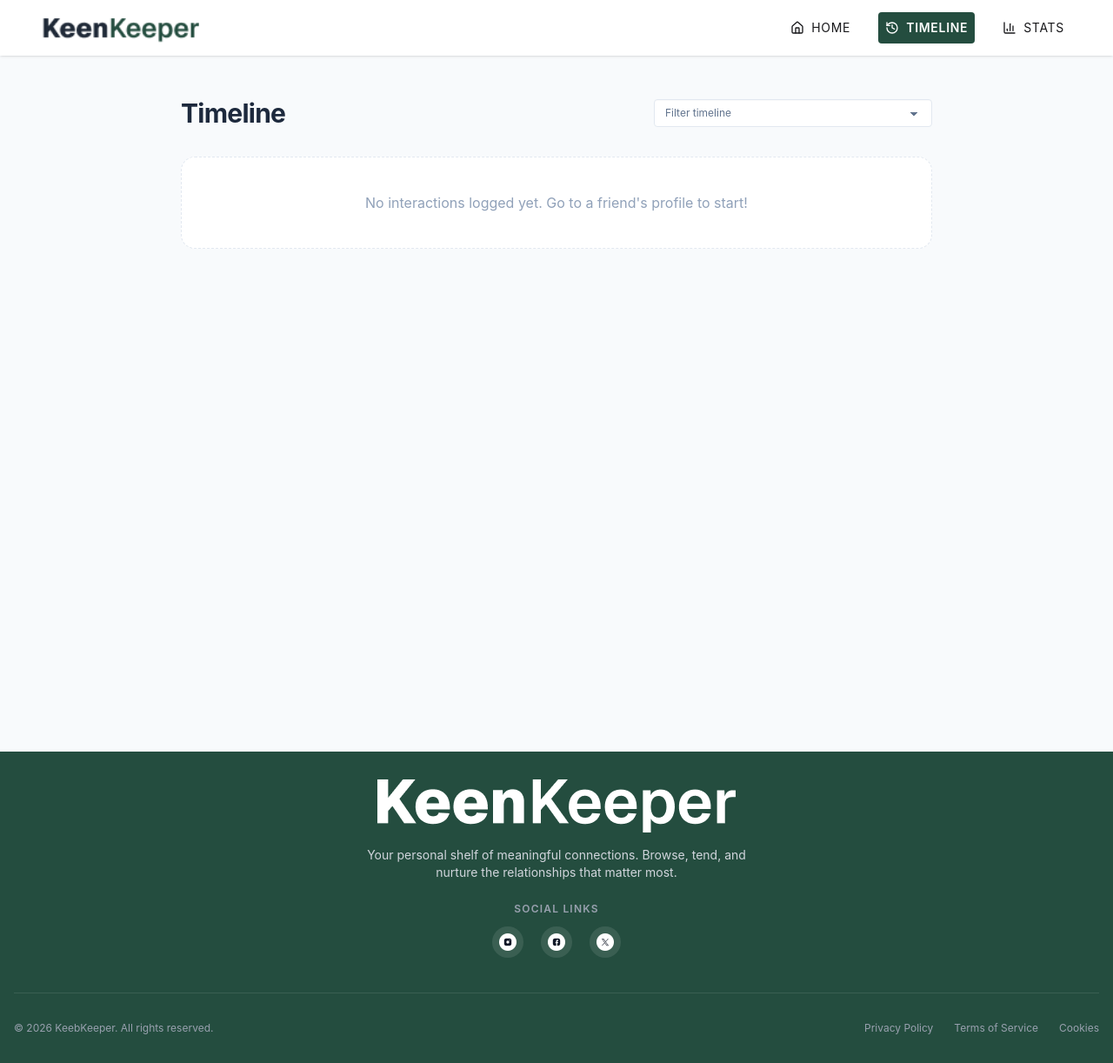
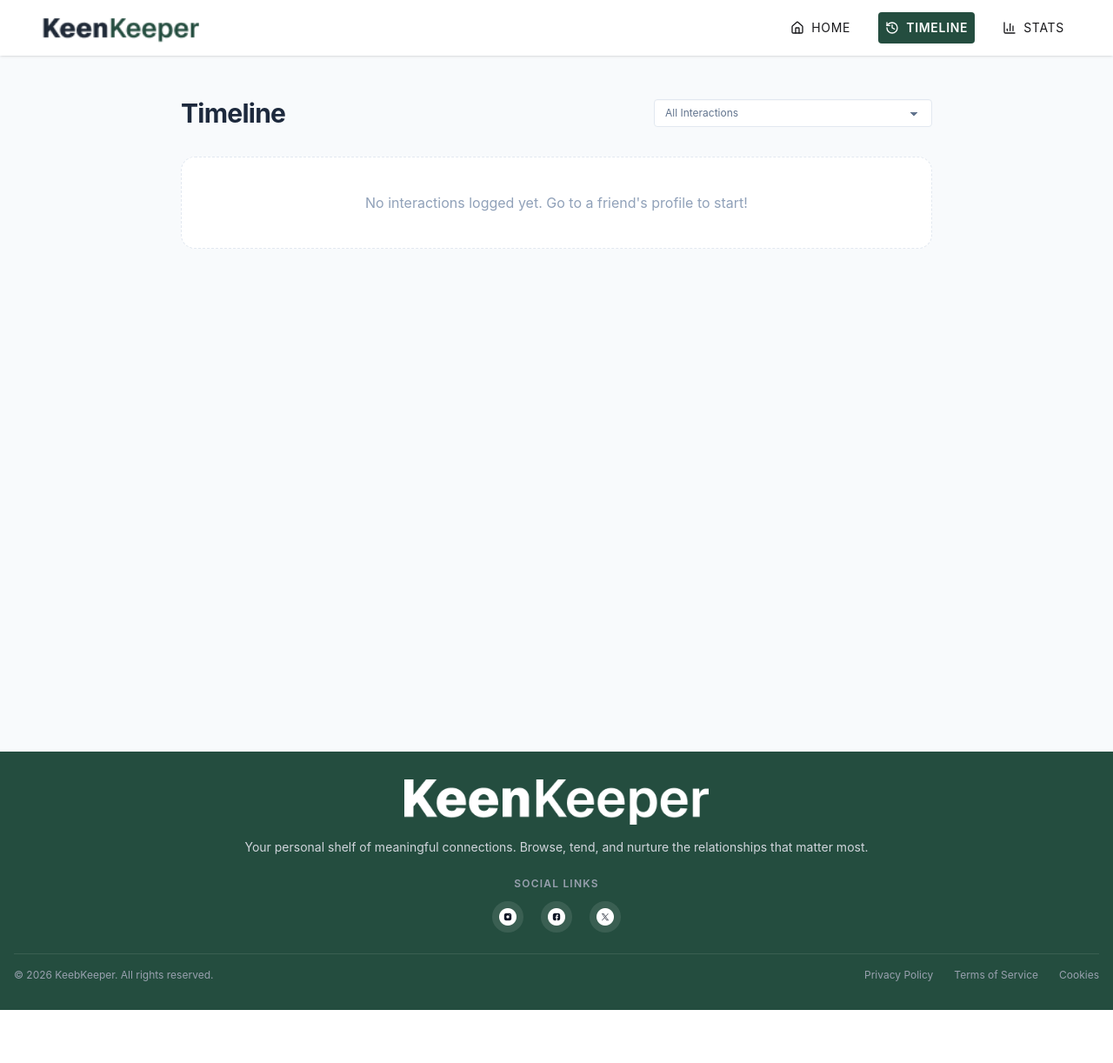
Before and after one commit to shahriarahmed02/KeenKeeper, a React (Vite) app: page /timeline in a window 1280 px wide. Shown: the whole page at 87% size. After the commit the page ends 1161 px from the top, so only its background shows below. Built offline with nearby package versions, Linux system fonts and the light colour scheme.

Commit message:
Readme file and Timeline filtering part added

```diff
--- a/src/component/footer/Footer.jsx
+++ b/src/component/footer/Footer.jsx
@@ -10,11 +10,14 @@ const Footer = () => {
       <div className="max-w-7xl mx-auto px-4">
         <div className="flex flex-col items-center text-center space-y-6">
 
-          {/* Brand Logo & Name */}
-          <div className="flex flex-col items-center text-center mx-auto">
-            <img src={Footer1} alt="logo" />
-            {/* <h2 className="text-5xl font-bold tracking-tight">KeenKeeper</h2> */}
-            <p className="mt-4 text-gray-300 max-w-md text-sm  mx-auto  items-center">
+          {/* Brand Logo & Name - Responsive Logic Added Here */}
+          <div className="flex flex-col items-center text-center mx-auto w-full">
+            <img
+              src={Footer1}
+              alt="logo"
+              className="w-full max-w-[200px] md:max-w-[300px] lg:max-w-[350px] h-auto object-contain"
+            />
+            <p className="mt-4 text-gray-300 max-w-full text-sm mx-auto items-center">
               Your personal shelf of meaningful connections. Browse, tend, and nurture the relationships that matter most.
             </p>
           </div>
@@ -23,28 +26,20 @@ const Footer = () => {
           <div className="flex flex-col items-center space-y-3">
             <span className="text-xs font-semibold uppercase tracking-widest text-gray-400">Social Links</span>
             <div className="flex gap-5">
-                    {/* Instagram */}
               <a href="#" className="p-2 bg-white/10 rounded-full hover:bg-white/20 transition-all active:scale-95">
                 <img src={Instagram} alt="Instagram" className="w-5 h-5 object-contain" />
               </a>
-
-              {/* Facebook */}
               <a href="#" className="p-2 bg-white/10 rounded-full hover:bg-white/20 transition-all active:scale-95">
                 <img src={Facebook} alt="Facebook" className="w-5 h-5 object-contain" />
               </a>
-
-              {/* Twitter */}
               <a href="#" className="p-2 bg-white/10 rounded-full hover:bg-white/20 transition-all active:scale-95">
                 <img src={Twitter} alt="Twitter" className="w-5 h-5 object-contain" />
               </a>
-
-
-
             </div>
           </div>
 
           {/* Divider */}
-          <div className="w-full border-t border-white/10 pt-8 mt-4">
+          <div className="w-full border-t border-white/10 pt-4 ">
             <div className="flex flex-col md:flex-row justify-between items-center gap-4 text-xs text-gray-400">
               <p>© 2026 KeebKeeper. All rights reserved.</p>
               <div className="flex gap-6">
--- a/src/pages/FriendDetails.jsx
+++ b/src/pages/FriendDetails.jsx
@@ -29,7 +29,7 @@ const FriendDetails = () => {
 
   const handleLog = (type) => {
     addLog(type, friend.name);
-    toast.success(`${type} recorded with ${friend.name}`);
+    toast.success(`${type} with ${friend.name}`);
   };
 
   return (
--- a/src/pages/Home.jsx
+++ b/src/pages/Home.jsx
@@ -4,22 +4,23 @@ import { UserPlus } from 'lucide-react';
 
 const Home = () => {
   const [friends, setFriends] = useState([]);
+  const [loading, setLoading] = useState(true); // লোডিং স্টেট যোগ করা হয়েছে
 
   useEffect(() => {
+    setLoading(true);
     fetch('/friends.json')
       .then(res => res.json())
-      .then(data => setFriends(data));
+      .then(data => {
+        setFriends(data);
+        setLoading(false); // ডেটা পাওয়ার পর লোডিং ফলস
+      })
+      .catch(() => setLoading(false));
   }, []);
 
   const getDynamicStatus = (friend) => {
     const daysRemaining = friend.goal - friend.days_since_contact;
-
     if (friend.status === 'overdue') return 'overdue';
-
-
     if (daysRemaining <= 2 && daysRemaining >= 0) return 'almost-due';
-
-
     return 'active';
   };
 
@@ -39,10 +40,10 @@ const Home = () => {
       {/* Stats Section */}
       <div className="grid grid-cols-2 md:grid-cols-4 gap-4 mb-16">
         {[
-          { label: 'Total Friends', value: friends.length },
-          { label: 'On Track', value: friends.filter(f => getDynamicStatus(f) === 'active').length },
-          { label: 'Need Attention', value: friends.filter(f => getDynamicStatus(f) === 'overdue').length },
-          { label: 'Almost Due', value: friends.filter(f => getDynamicStatus(f) === 'almost-due').length }
+          { label: 'Total Friends', value: loading ? "..." : friends.length },
+          { label: 'On Track', value: loading ? "..." : friends.filter(f => getDynamicStatus(f) === 'active').length },
+          { label: 'Need Attention', value: loading ? "..." : friends.filter(f => getDynamicStatus(f) === 'overdue').length },
+          { label: 'Almost Due', value: loading ? "..." : friends.filter(f => getDynamicStatus(f) === 'almost-due').length }
         ].map((stat, i) => (
           <div key={i} className="bg-white p-6 rounded-2xl shadow-sm border border-slate-100 text-center">
             <div className="text-2xl font-bold text-slate-800">{stat.value}</div>
@@ -51,7 +52,14 @@ const Home = () => {
         ))}
       </div>
 
-      {/* Friends Grid */}
+      {/* Loading Spinner Logic */}
+      {loading ? (
+        <div className="flex flex-col items-center justify-center py-20">
+          <span className="loading loading-spinner loading-lg text-[#1a3d32]"></span>
+          <p className="mt-4 text-slate-400 text-sm animate-pulse font-medium">Loading friends list...</p>
+        </div>
+      ) : (
+        /* Friends Grid */
         <div className="grid grid-cols-1 sm:grid-cols-2 lg:grid-cols-4 gap-6">
           {friends.map(friend => {
             const currentStatus = getDynamicStatus(friend);
@@ -94,6 +102,7 @@ const Home = () => {
             );
           })}
         </div>
+      )}
     </div>
   );
 };
--- a/src/pages/Stats.jsx
+++ b/src/pages/Stats.jsx
@@ -46,8 +46,8 @@ const Stats = () => {
                   cx="50%"
                   cy="50%"
                   innerRadius={80}
-                  outerRadius={120}
-                  paddingAngle={5}
+                  outerRadius={110}
+                  paddingAngle={3}
                   dataKey="value"
                   stroke="none"
                   style={{ outline: 'none' }}
--- a/src/pages/Timeline.jsx
+++ b/src/pages/Timeline.jsx
@@ -1,6 +1,5 @@
-import React, { useContext } from 'react';
+import React, { useContext, useState } from 'react';
 import { TimelineContext } from '../context/TimelineProvider';
-
 
 import CallIcon from "../assets/call.png";
 import VideoIcon from "../assets/video.png";
@@ -10,28 +9,46 @@ const Timeline = () => {
   const { timeline } = useContext(TimelineContext);
 
 
+  const [filterType, setFilterType] = useState('All');
+
   const interactionIcons = {
     Call: CallIcon,
     Video: VideoIcon,
     Text: TextIcon
   };
 
+
+  const filteredTimeline = filterType === 'All'
+    ? timeline
+    : timeline.filter(log => log.type === filterType);
+
   return (
     <div className="max-w-4xl mx-auto px-4 py-12 bg-slate-50 min-h-screen">
       <div className="flex justify-between items-center mb-8">
         <h1 className="text-3xl font-bold text-slate-800 tracking-tight">Timeline</h1>
-        <select className="select select-sm border-slate-200 text-xs text-slate-500">
-          <option>Filter timeline</option>
+
+
+        <select
+          className="select select-sm border-slate-200 text-xs text-slate-500 focus:outline-none focus:ring-1 focus:ring-[#1a3d32]"
+          value={filterType}
+          onChange={(e) => setFilterType(e.target.value)}
+        >
+          <option value="All">All Interactions</option>
+          <option value="Call">Call</option>
+          <option value="Text">Text</option>
+          <option value="Video">Video</option>
         </select>
       </div>
 
       <div className="space-y-4">
-        {timeline.length === 0 ? (
+        {filteredTimeline.length === 0 ? (
           <div className="bg-white p-10 rounded-2xl border border-dashed border-slate-200 text-center text-slate-400">
-            No interactions logged yet. Go to a friend's profile to start!
+            {filterType === 'All'
+              ? "No interactions logged yet. Go to a friend's profile to start!"
+              : `No ${filterType} interactions found.`}
           </div>
         ) : (
-          timeline.map((log) => (
+          filteredTimeline.map((log) => (
             <div
               key={log.id}
               className="bg-white p-5 rounded-xl border border-slate-100 shadow-sm flex items-center justify-between transition-hover hover:shadow-md"
@@ -53,9 +70,6 @@ const Timeline = () => {
                   <p className="text-[11px] text-slate-400 mt-0.5">{log.date}</p>
                 </div>
               </div>
-
-
-
             </div>
           ))
         )}
```
Also changed, not shown: 1 other file (tests, documents, lock files or other folders). Lines whose indentation alone changed are shown as unchanged.
